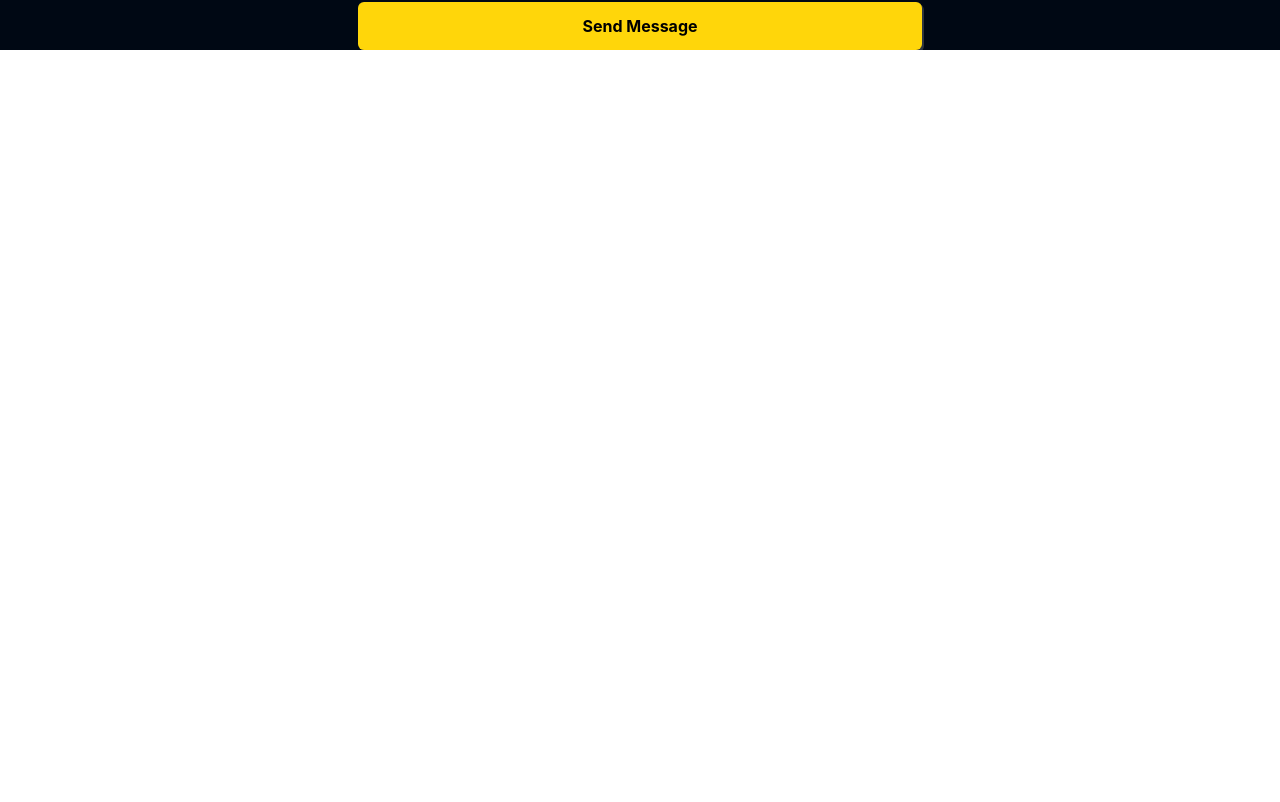
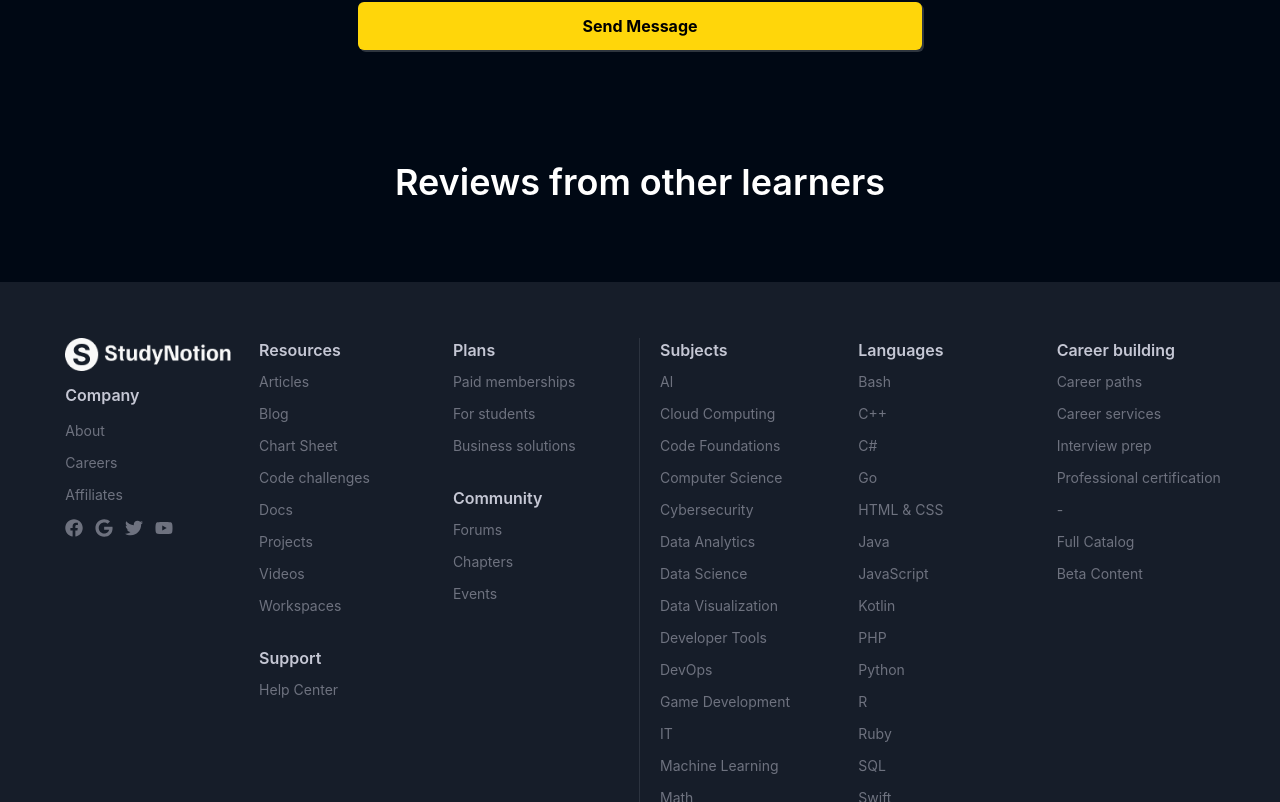
Before and after one commit to Roshan7965/Study_Notion, a React (Create React App) app: page /about in a window 1280 px wide. Shown: the part 3578-4380 px from the top of the page. Before the commit the page ends 3628 px from the top, so only its background shows below. Built offline with nearby package versions, Linux system fonts and the light colour scheme; no server answers.

Commit message:
Added Footer

```diff
--- a/src/pages/About.jsx
+++ b/src/pages/About.jsx
@@ -8,6 +8,8 @@
 import StatsComponenet from '../components/core/AboutPage/Stats'
 import LearningGrid from '../components/core/AboutPage/LearningGrid'
 import ContactFormSection from '../components/core/AboutPage/ContactFormSection'
+import Footer from "../components/common/Footer"
+
 
 const About = () => {
   return (
@@ -111,6 +113,17 @@
             <LearningGrid />
             <ContactFormSection />
         </section>
+        {/* Section - 6 */}
+        <section>
+            <div className="relative mx-auto my-20 flex w-11/12 max-w-maxContent flex-col items-center justify-between gap-8 bg-richblack-900 text-white">
+                {/* Reviws from Other Learner */}
+                <h1 className="text-center text-4xl font-semibold mt-8">
+                Reviews from other learners
+                </h1>
+                    {/* <ReviewSlider /> */}
+            </div>
+        </section>
+        <Footer />
     </div>
   )
 }
```
